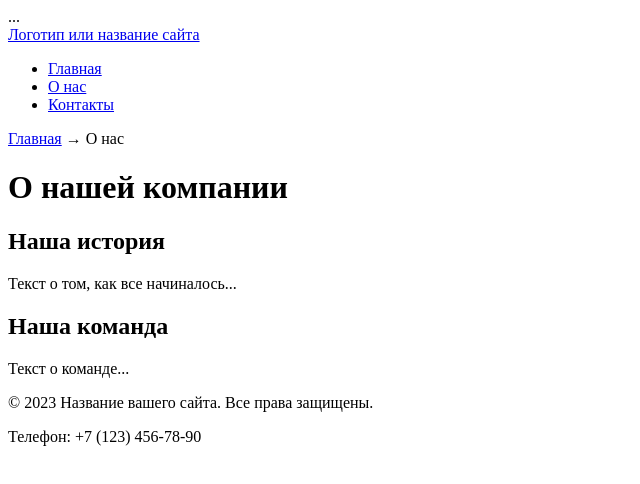
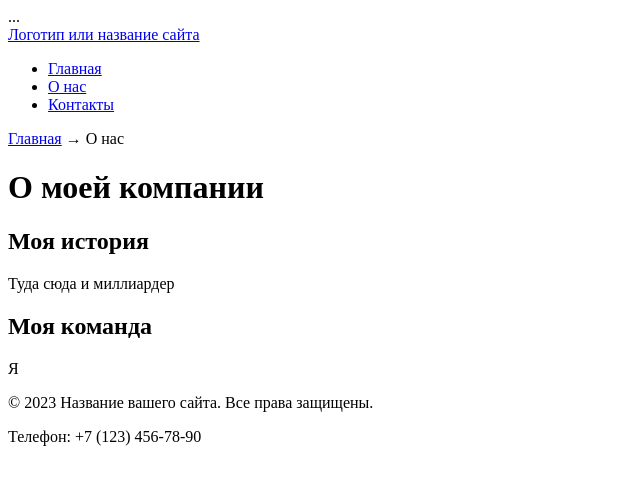
Before and after one commit to vovalook/demo.oi, a plain HTML site: page about.html in a window 1280 px wide. Shown: the whole page, without its empty margins (0-640 px from the left). Drawn offline with Linux system fonts and the light colour scheme.

Commit message:
Update about.html

```diff
--- a/about.html
+++ b/about.html
@@ -23,14 +23,14 @@
 <a href="index.html">Главная</a> →
 <span>О нас</span>
 </nav>
-<h1>О нашей компании</h1>
+<h1>О моей компании</h1>
 <section>
-<h2>Наша история</h2>
-<p>Текст о том, как все начиналось...</p>
+<h2>Моя история</h2>
+<p>Туда сюда и миллиардер</p>
 </section>
 <section>
-<h2>Наша команда</h2>
-<p>Текст о команде...</p>
+<h2>Моя команда</h2>
+<p>Я</p>
 </section>
 </main>
 <footer>
```
